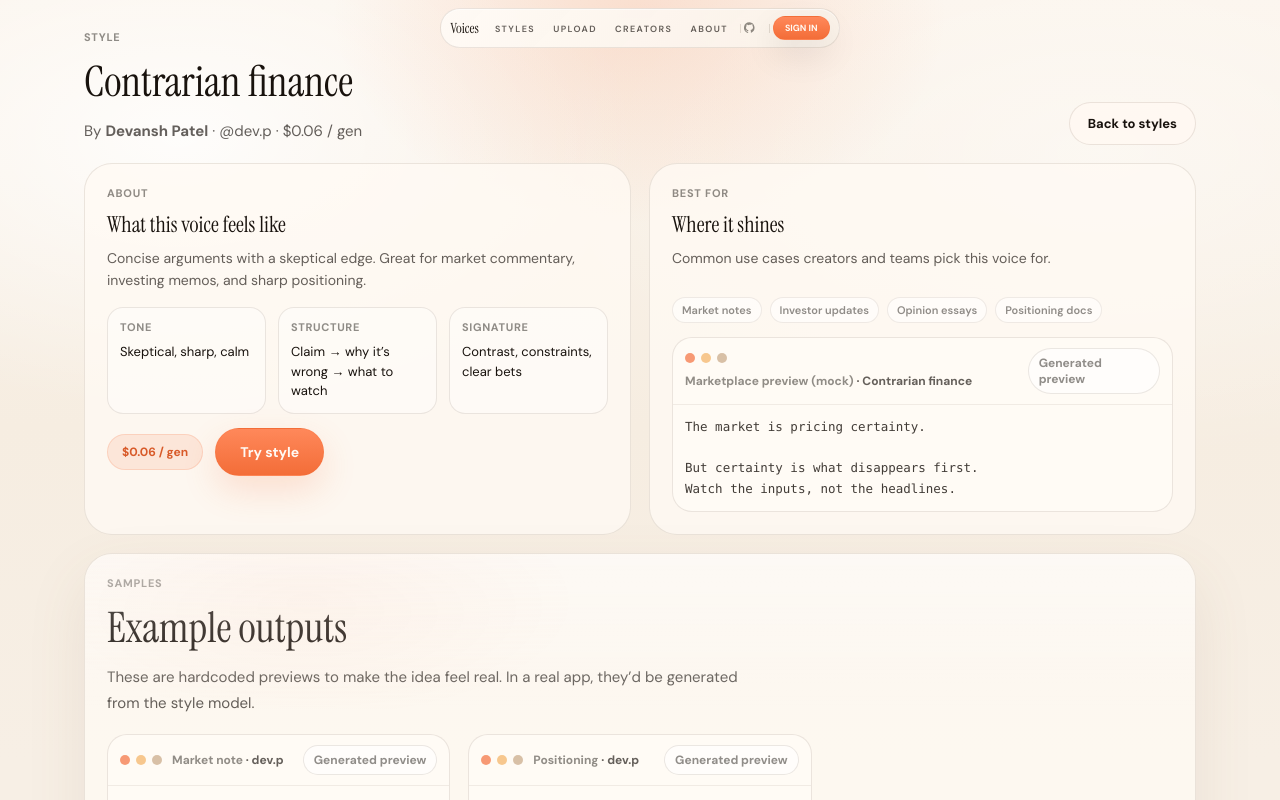
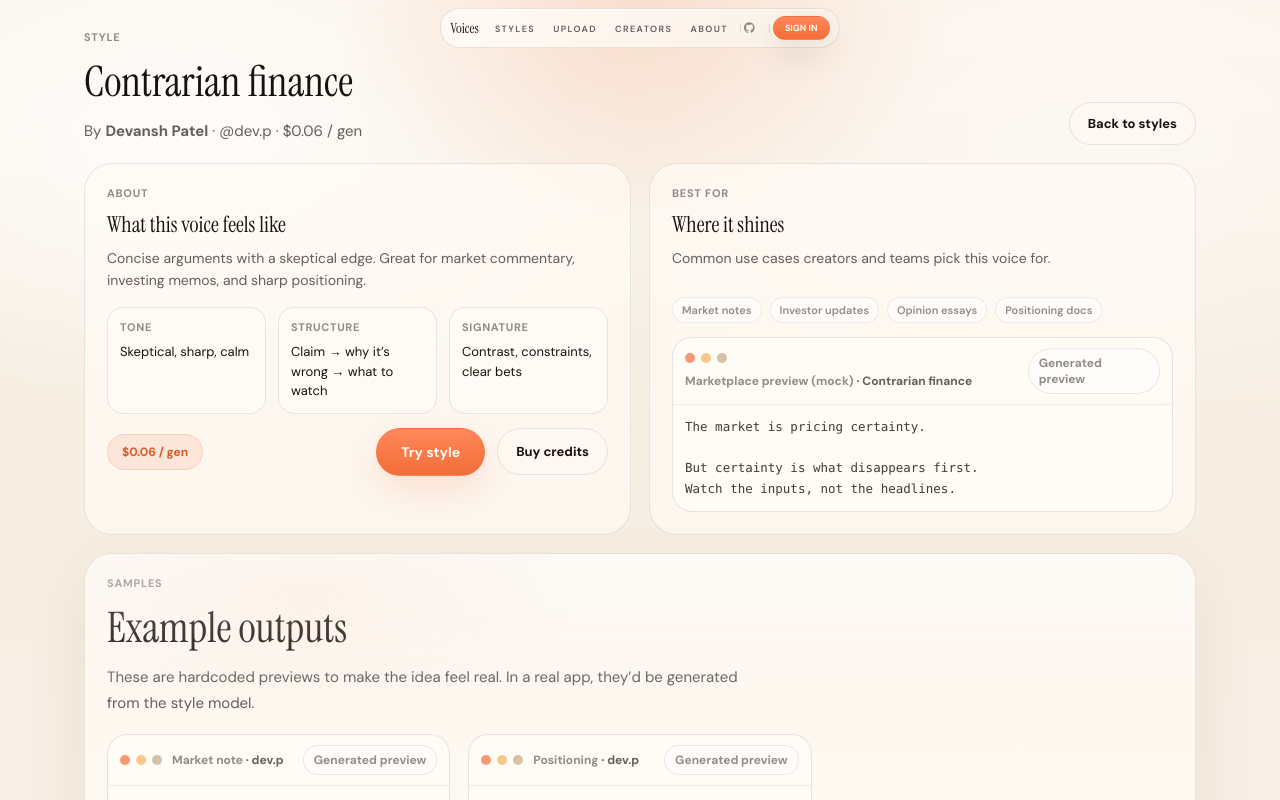
Before and after one commit to yashwanth-3000/voices, a Next.js app in the folder frontend/: page /styles/contrarian-finance in a window 1280 px wide. Shown: the top 800 px of the page. Built offline with nearby package versions, Linux system fonts and the light colour scheme.

Commit message:
updated styles page with ids

```diff
--- a/frontend/app/globals.css
+++ b/frontend/app/globals.css
@@ -1092,6 +1092,15 @@ button{font-family:inherit}
   display:flex;
   align-items:center;
   gap:12px;
+  justify-content:space-between;
+  flex-wrap:wrap;
+  width:100%;
+}
+
+.aboutActionButtons{
+  display:flex;
+  align-items:center;
+  gap:12px;
 }
 
 .stylePriceTag{
@@ -1109,6 +1118,13 @@ button{font-family:inherit}
   padding:14px 24px;
   font-size:14px;
   font-weight:700;
+}
+
+.buyCreditsCta{
+  padding:14px 18px;
+  font-size:13px;
+  font-weight:700;
+  white-space:nowrap;
 }
 
 .textArea{
--- a/frontend/app/styles/[slug]/page.tsx
+++ b/frontend/app/styles/[slug]/page.tsx
@@ -9,6 +9,7 @@ type PageProps = {
 };
 
 export default function StyleDetailPage({ params }: PageProps) {
+  // Note: the route segment folder is `[slug]`, but we treat it as the style `id`.
   const style = getStyle(params.slug);
 
   if (!style) {
@@ -80,15 +81,25 @@ export default function StyleDetailPage({ params }: PageProps) {
                       </div>
                     ))}
                   </div>
+
                   <div className="aboutBottomActions" style={{ marginTop: 14 }}>
                     <span className="stylePriceTag">{style.price}</span>
+                    <div className="aboutActionButtons">
                       <Button
-                      href={`/styles/${style.slug}/try`}
+                        href={`/styles/${style.id}/try`}
                         variant="primary"
                         className="tryStyleCta"
                       >
                         Try style
                       </Button>
+                      <Button
+                        variant="secondary"
+                        className="buyCreditsCta"
+                        ariaLabel={`Buy credits for style ${style.title}`}
+                      >
+                        Buy credits
+                      </Button>
+                    </div>
                   </div>
                 </div>
               </div>
@@ -144,17 +155,22 @@ export default function StyleDetailPage({ params }: PageProps) {
                   ))}
                 </div>
 
-                <div className="row" style={{ marginTop: 18, justifyContent: "space-between" }}>
+                <div
+                  className="row"
+                  style={{ marginTop: 18, justifyContent: "space-between" }}
+                >
                   <Button href="/styles" variant="secondary">
                     Back to styles
                   </Button>
-                  <Button href={`/styles/${style.slug}/try`} variant="primary">
+                  <Button
+                    href={`/styles/${style.id}/try`}
+                    variant="primary"
+                  >
                     Try style
                   </Button>
                 </div>
               </div>
             </div>
-
           </div>
         </section>
       </main>
--- a/frontend/app/styles/[slug]/try/page.tsx
+++ b/frontend/app/styles/[slug]/try/page.tsx
@@ -2,6 +2,7 @@
 
 import { useMemo, useState } from "react";
 import { Navbar } from "../../../../components/Navbar";
+import { Footer } from "../../../../components/Footer";
 import { Button } from "../../../../components/Button";
 import { getStyle } from "../../../../lib/styles";
 
@@ -90,7 +91,7 @@ export default function TryStylePage({ params }: PageProps) {
     const assistantMsg: Msg = {
       id: `a-${now}`,
       role: "assistant",
-      text: mockGenerate(style.title, trimmed),
+      text: mockGenerate(style!.title, trimmed),
     };
     setMessages((m) => [...m, userMsg, assistantMsg]);
     setInput("");
--- a/frontend/app/styles/page.tsx
+++ b/frontend/app/styles/page.tsx
@@ -28,8 +28,8 @@ export default function StylesPage() {
             <div className="styleGallery" style={{ marginTop: 18 }}>
               {styles.map((s, i) => (
                 <StyleListingCard
-                  key={s.slug}
-                  href={`/styles/${s.slug}`}
+                  key={s.id}
+                  href={`/styles/${s.id}`}
                   title={s.title}
                   creator={`${s.creatorName} · @${s.creatorHandle}`}
                   price={s.price}
--- a/frontend/lib/styles.ts
+++ b/frontend/lib/styles.ts
@@ -1,5 +1,5 @@
 export type StyleModel = {
-  slug: string;
+  id: string;
   title: string;
   creatorName: string;
   creatorHandle: string;
@@ -14,7 +14,7 @@ export type StyleModel = {
 
 export const styles: StyleModel[] = [
   {
-    slug: "witty-conversational",
+    id: "witty-conversational",
     title: "Witty & conversational",
     creatorName: "Romi Chen",
     creatorHandle: "romi",
@@ -44,7 +44,7 @@ export const styles: StyleModel[] = [
     ],
   },
   {
-    slug: "formal-analytical",
+    id: "formal-analytical",
     title: "Formal & analytical",
     creatorName: "Jules Park",
     creatorHandle: "jules.memos",
@@ -74,7 +74,7 @@ export const styles: StyleModel[] = [
     ],
   },
   {
-    slug: "minimal-poetic",
+    id: "minimal-poetic",
     title: "Minimal & poetic",
     creatorName: "Noor S.",
     creatorHandle: "noor.poetry",
@@ -101,7 +101,7 @@ export const styles: StyleModel[] = [
     ],
   },
   {
-    slug: "viral-social",
+    id: "viral-social",
     title: "Viral social voice",
     creatorName: "Saoirse Doyle",
     creatorHandle: "saoirse",
@@ -130,7 +130,7 @@ export const styles: StyleModel[] = [
     ],
   },
   {
-    slug: "contrarian-finance",
+    id: "contrarian-finance",
     title: "Contrarian finance",
     creatorName: "Devansh Patel",
     creatorHandle: "dev.p",
@@ -159,7 +159,7 @@ export const styles: StyleModel[] = [
     ],
   },
   {
-    slug: "observational-essay",
+    id: "observational-essay",
     title: "Observational essay",
     creatorName: "Lin Halverson",
     creatorHandle: "lin.h",
@@ -188,7 +188,7 @@ export const styles: StyleModel[] = [
     ],
   },
   {
-    slug: "lyrical-literary",
+    id: "lyrical-literary",
     title: "Lyrical literary",
     creatorName: "Maren Vasquez",
     creatorHandle: "maren.v",
@@ -216,7 +216,7 @@ export const styles: StyleModel[] = [
     ],
   },
   {
-    slug: "crisp-product-copy",
+    id: "crisp-product-copy",
     title: "Crisp product copy",
     creatorName: "Amina Rao",
     creatorHandle: "amina.ink",
@@ -246,6 +246,6 @@ export const styles: StyleModel[] = [
   },
 ];
 
-export function getStyle(slug: string): StyleModel | undefined {
-  return styles.find((s) => s.slug === slug);
+export function getStyle(id: string): StyleModel | undefined {
+  return styles.find((s) => s.id === id);
 }
```
Lines whose indentation alone changed are shown as unchanged.
